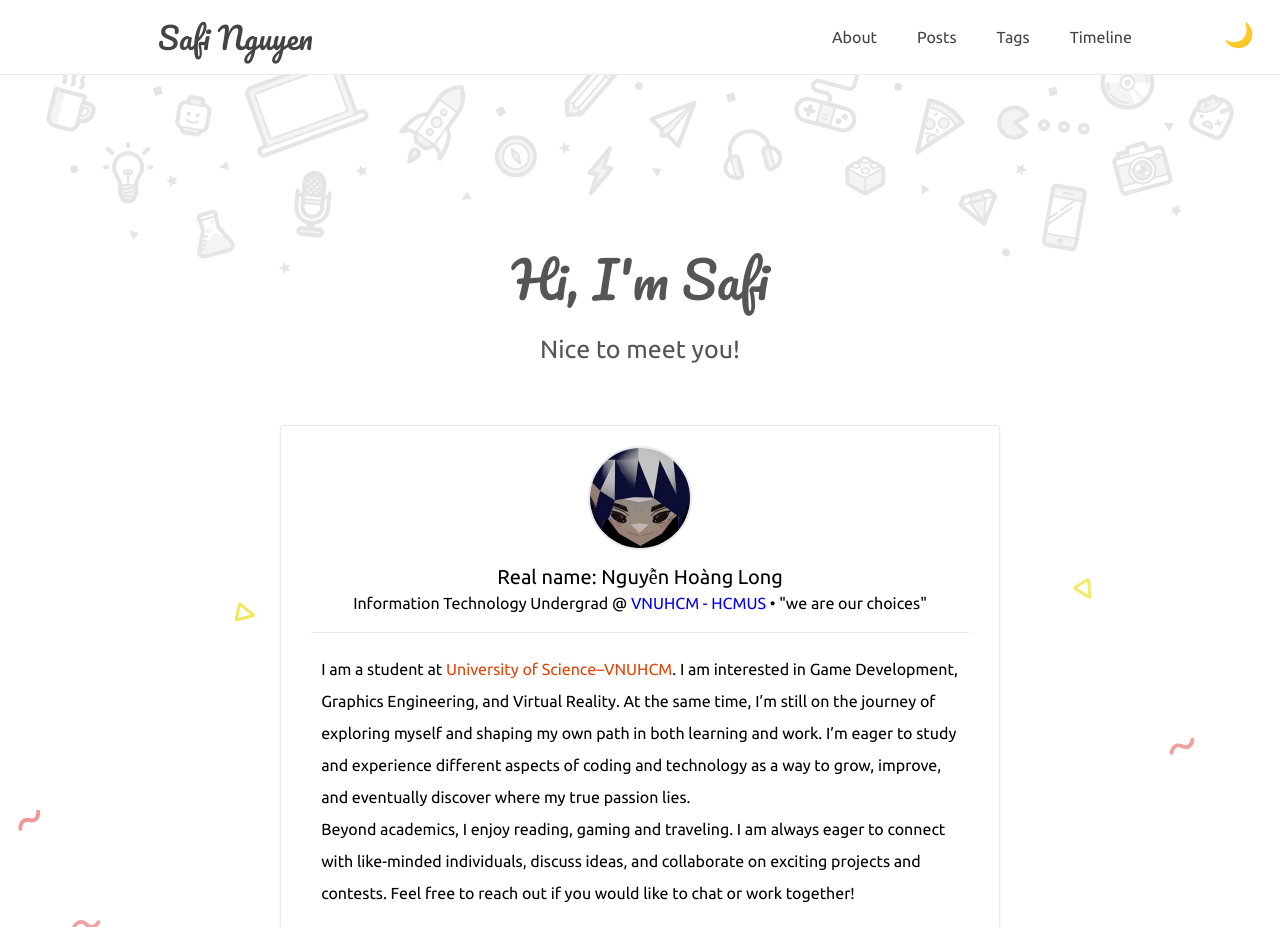
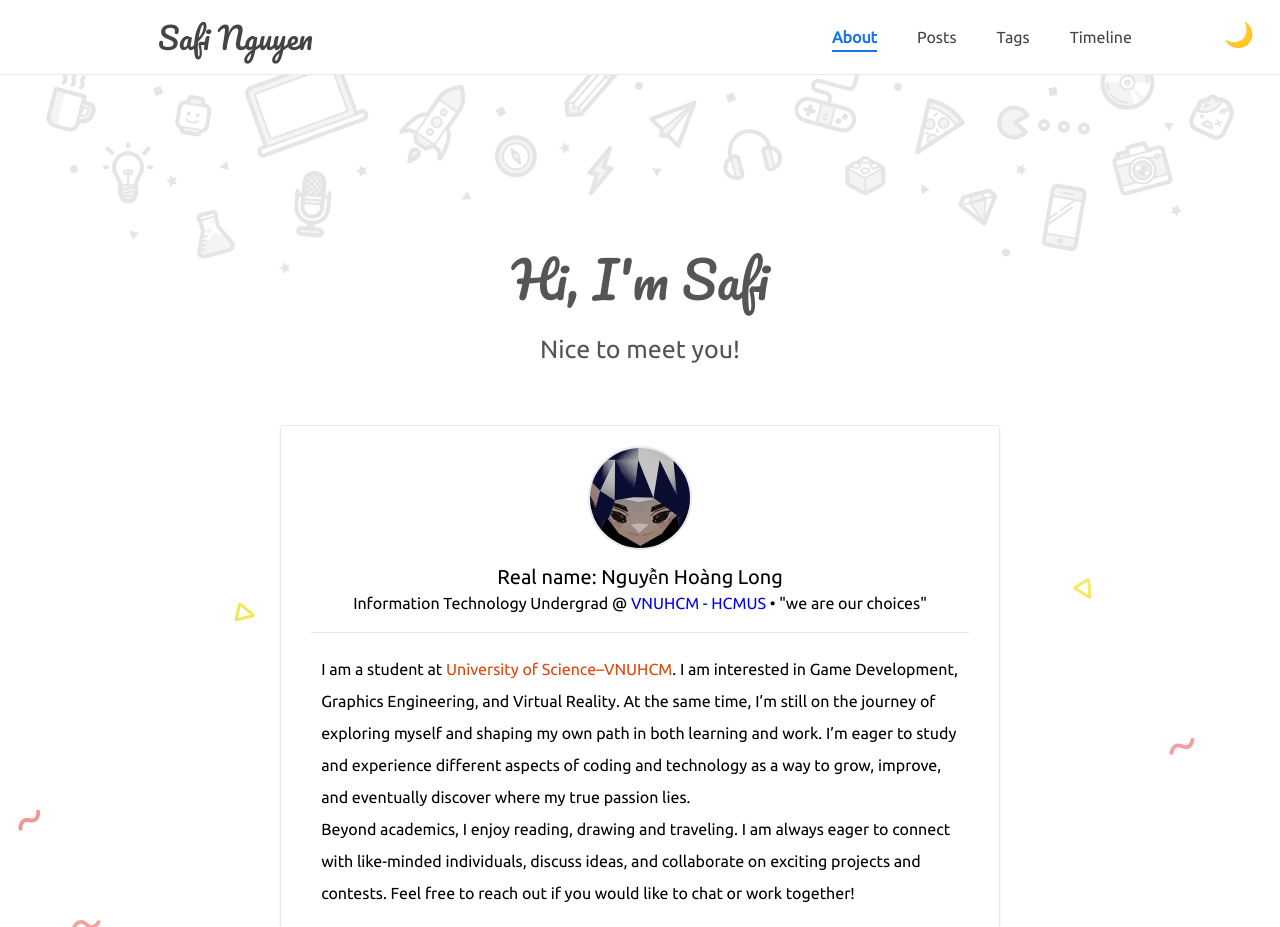
Before and after one commit to SafiNguyen/SafiNguyen.github.io, a Jekyll site: the page built from about.html, in a window 1280 px wide. Shown: the top 927 px of the page. Built offline with Jekyll 4.4.1, drawn with Linux system fonts in a browser that asks for light colours.

Commit message:
Update about section and header link
Changed 'gaming' to 'drawing' in the about section of _config.yml. Updated the site logo link in header.html to point to the /about/ page instead of the home page.

```diff
--- a/_config.yml
+++ b/_config.yml
@@ -21,7 +21,7 @@
 webtitle: 'Safi Nguyen'
 bio: 'Information Technology Undergrad @ <a href="https://www.hcmus.edu.vn/" target="_blank">VNUHCM - HCMUS</a> • "we are our choices"'
 about: true
-aboutyou: 'I am a student at <a href="https://www.hcmus.edu.vn/" target="_blank">University of Science–VNUHCM</a>. I am interested in Game Development, Graphics Engineering, and Virtual Reality. At the same time, I’m still on the journey of exploring myself and shaping my own path in both learning and work. I’m eager to study and experience different aspects of coding and technology as a way to grow, improve, and eventually discover where my true passion lies. <br>Beyond academics, I enjoy reading, gaming and traveling. I am always eager to connect with like-minded individuals, discuss ideas, and collaborate on exciting projects and contests. Feel free to reach out if you would like to chat or work together!'
+aboutyou: 'I am a student at <a href="https://www.hcmus.edu.vn/" target="_blank">University of Science–VNUHCM</a>. I am interested in Game Development, Graphics Engineering, and Virtual Reality. At the same time, I’m still on the journey of exploring myself and shaping my own path in both learning and work. I’m eager to study and experience different aspects of coding and technology as a way to grow, improve, and eventually discover where my true passion lies. <br>Beyond academics, I enjoy reading, drawing and traveling. I am always eager to connect with like-minded individuals, discuss ideas, and collaborate on exciting projects and contests. Feel free to reach out if you would like to chat or work together!'
 portraits: '/assets/profile.jpeg'
 
 # SNS / Mạng xã hội
--- a/_includes/header.html
+++ b/_includes/header.html
@@ -1,12 +1,19 @@
 <header id="index-header">
   <div class="top-center">
       <div class="logo">
-          <a href="{{ "/" | relative_url }}" title="my awesome webtitle">{{ site.webtitle }}</a>
+          <a href="{{ "/about/" | relative_url }}" aria-label="Go to about" title="About - {{ site.webtitle }}">{{ site.webtitle }}</a>
       </div>
       <nav class="top-nav">
           <ul>
               {% for i in site.nav %}
-                <li><a href="{{ i[1] }}">{{ i[0] }}</a></li>
+                {% assign href = i[1] %}
+                {% assign href_dir = href | replace: '.html','/' %}
+                {% assign current = page.url %}
+                {% if current == href or current == href_dir %}
+                  <li><a class="active" href="{{ href }}">{{ i[0] }}</a></li>
+                {% else %}
+                  <li><a href="{{ href }}">{{ i[0] }}</a></li>
+                {% endif %}
               {% endfor %}
           </ul>
       </nav>
--- a/assets/css/style.css
+++ b/assets/css/style.css
@@ -42,6 +42,11 @@
   /*display: block;*/
   /*font-family: 'Kaushan Script', cursive;*/
   font-family: Pacifico;
+  transition: color .2s ease, transform .2s ease;
+}
+.logo a:hover{
+  color: #1a73e8;
+  transform: translateY(-1px);
 }
 .top-nav{
     height: 100%;
@@ -63,6 +68,20 @@
 }
 .top-nav li a:hover{
   color: green;
+}
+.top-nav li a.active{
+  color: #1a73e8;
+  font-weight: 600;
+  position: relative;
+}
+.top-nav li a.active::after{
+  content: "";
+  position: absolute;
+  left: 0;
+  bottom: -6px;
+  width: 100%;
+  height: 2px;
+  background: #1a73e8;
 }
 #top-boot{
   display: none;
@@ -1148,6 +1167,12 @@
 [data-theme="dark"] .top-nav li a:hover {
   color: #4CAF50;
 }
+[data-theme="dark"] .top-nav li a.active{
+  color: #8ab4f8;
+}
+[data-theme="dark"] .top-nav li a.active::after{
+  background: #8ab4f8;
+}
 
 [data-theme="dark"] .top {
   background-color: transparent;
```
